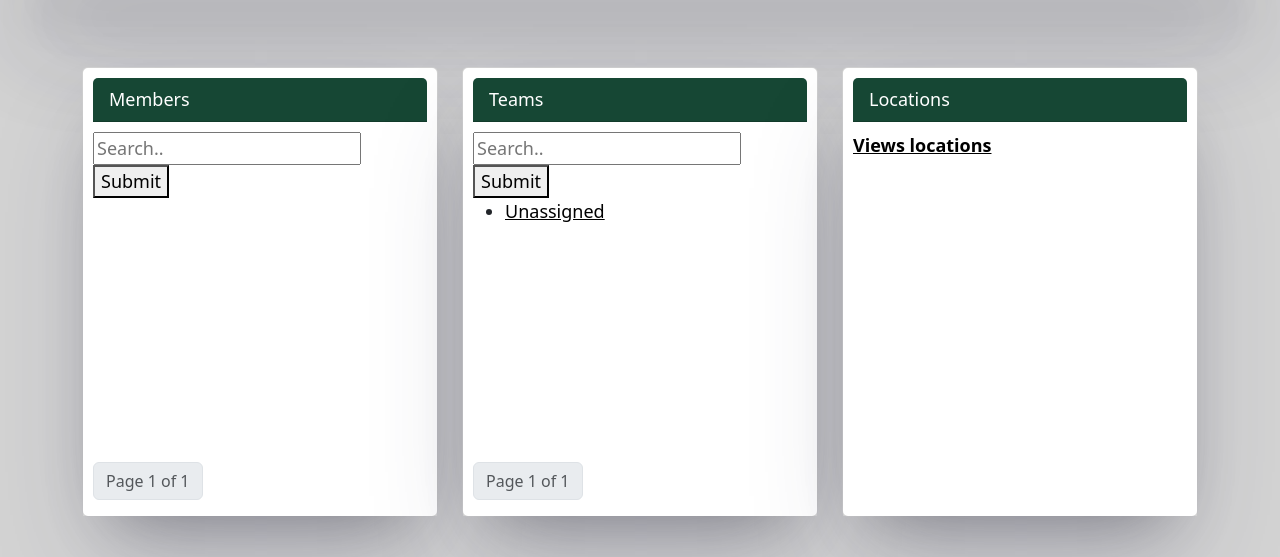
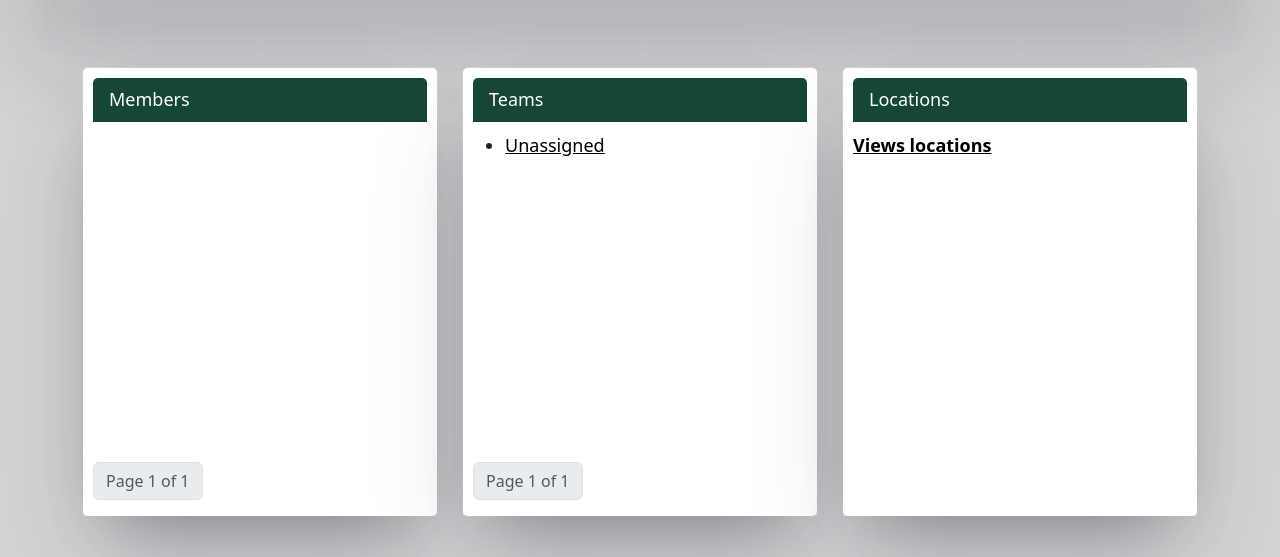
Before and after one commit to GenericName192/Django-Capstone-remake, a Django app: page / in a window 1280 px wide. Shown: the part 66-623 px from the top of the page. Run offline with Django 4.2, Linux system fonts and the light colour scheme; the visitor is signed in with stand-in values (Sample User, id 1); data comes from the database, SQL or seed files in the repository.

Commit message:
branch made to show where I got up week one

```diff
--- a/capstoneRemake/home/templates/home/homepage.html
+++ b/capstoneRemake/home/templates/home/homepage.html
@@ -4,10 +4,6 @@
     <div class="card">
       <div class="card-text">
         <div class="card-header">Members</div>
-        <form>
-          <input type="text" placeholder="Search.." name="searchUser" />
-          <button type="submit">Submit</button>
-        </form>
         <ul>
           {% for userInfo in userInfos %}
           <li>
@@ -68,10 +64,6 @@
     <div class="card">
       <div class="card-text">
         <div class="card-header">Teams</div>
-        <form>
-          <input type="text" placeholder="Search.." name="searchTeam" />
-          <button type="submit">Submit</button>
-        </form>
         <ul>
           {% for team in teams %}
           <li>
--- a/capstoneRemake/home/views.py
+++ b/capstoneRemake/home/views.py
@@ -20,24 +20,10 @@
 # Create your views here.
 def homepage(request):
 
-        # creates a list of all users and then filters them by whatever is in the search bar
-        userList = User.objects.all().order_by("first_name")
-        userContainsQuery = request.GET.get('searchUser')
-        if isValidQueryparam(userContainsQuery):
-            userList = userList.filter(Q(first_name__icontains=userContainsQuery)
-                       | Q(last_name__icontains=userContainsQuery)
-                       ).distinct()
-
-        # creates a list of all teams and then filters them by whatever is in the search bar
-        teamList = Team.objects.all().order_by("name")
-        teamsContainsQuery = request.GET.get('searchTeam')
-        if isValidQueryparam(teamsContainsQuery):
-            teamList = teamList.filter(name__icontains=teamsContainsQuery)
-
-        pUserInfo = Paginator(userList, 5) # adds pagination to members
+        pUserInfo = Paginator(User.objects.all().order_by("first_name"), 5) # adds pagination to members
         Upage = request.GET.get("mPage")
         userInfos = pUserInfo.get_page(Upage)
-        pTeams = Paginator(teamList, 5) # 2 pages so they wont affect each other
+        pTeams = Paginator(Team.objects.all().order_by("name"), 5) # 2 pages so they wont affect each other
         Tpage = request.GET.get("tPage")
         teams = pTeams.get_page(Tpage)
 
--- a/capstoneRemake/locations/templates/location/locations.html
+++ b/capstoneRemake/locations/templates/location/locations.html
@@ -2,10 +2,6 @@
 <div class="card">
   <div class="card-text">
     <div class="card-header">Locations</div>
-        <form>
-          <input type="text" placeholder="Search.." name="searchLocation" />
-          <button type="submit">Submit</button>
-        </form>
       <ul>
         {% for location in locations %}
         <li>
```
Also changed, not shown: capstoneRemake/locations/views.py (+1 -7 lines).
